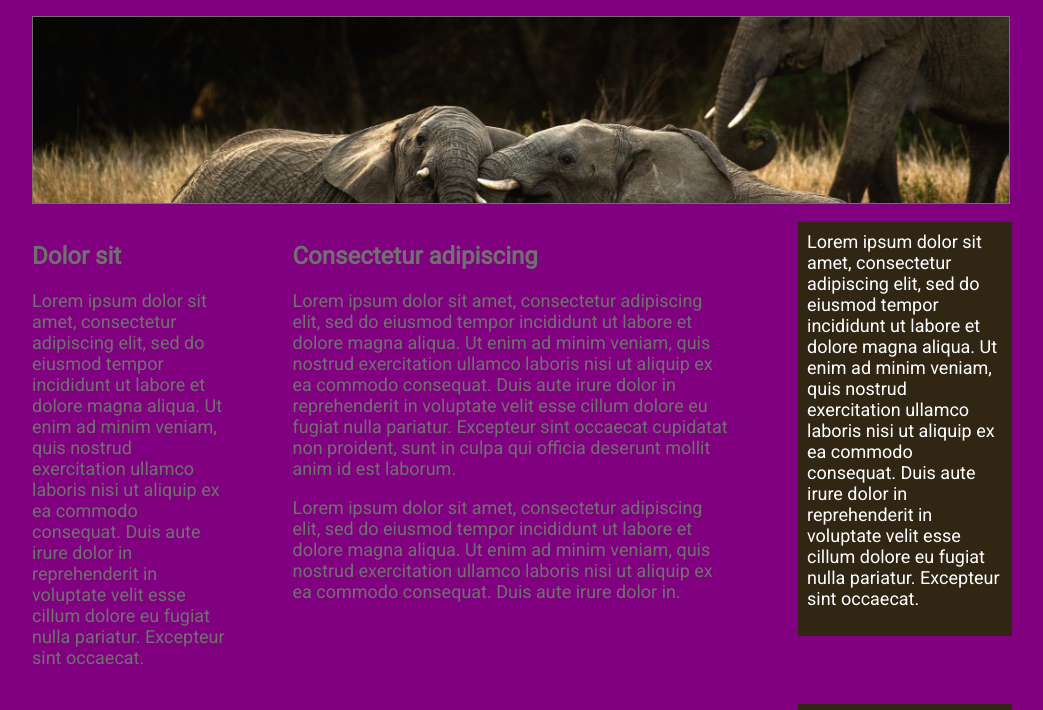
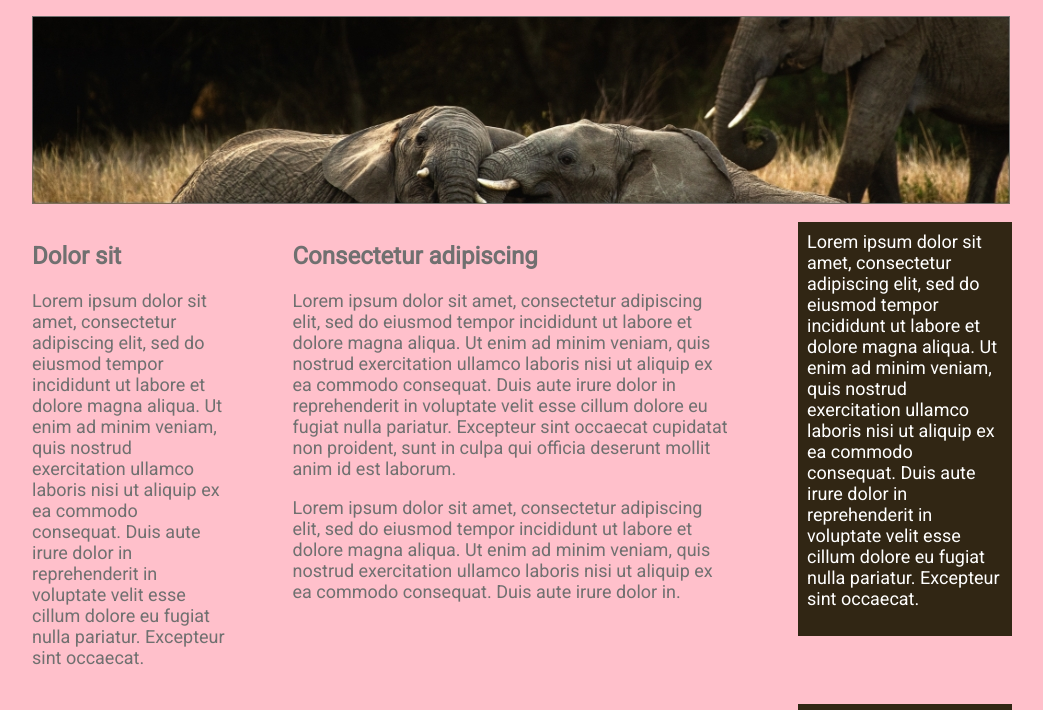
Before and after one commit to kuddleman/flexbox-demo-scrimba, a plain HTML site: page index.html in a window 1280 px wide. Shown: the part 73-783 px from the top of the page, without its empty margins (118-1161 px from the left). Drawn offline with Linux system fonts and the light colour scheme.

Commit message:
remove media queries

```diff
--- a/css/style.css
+++ b/css/style.css
@@ -23,11 +23,7 @@ body {
   background: pink;
 }
 
-@media ( min-width: 600px ) {
-  body {
-    background-color: purple;
-  }
-}
+
 
 /* Typography */
 
```
